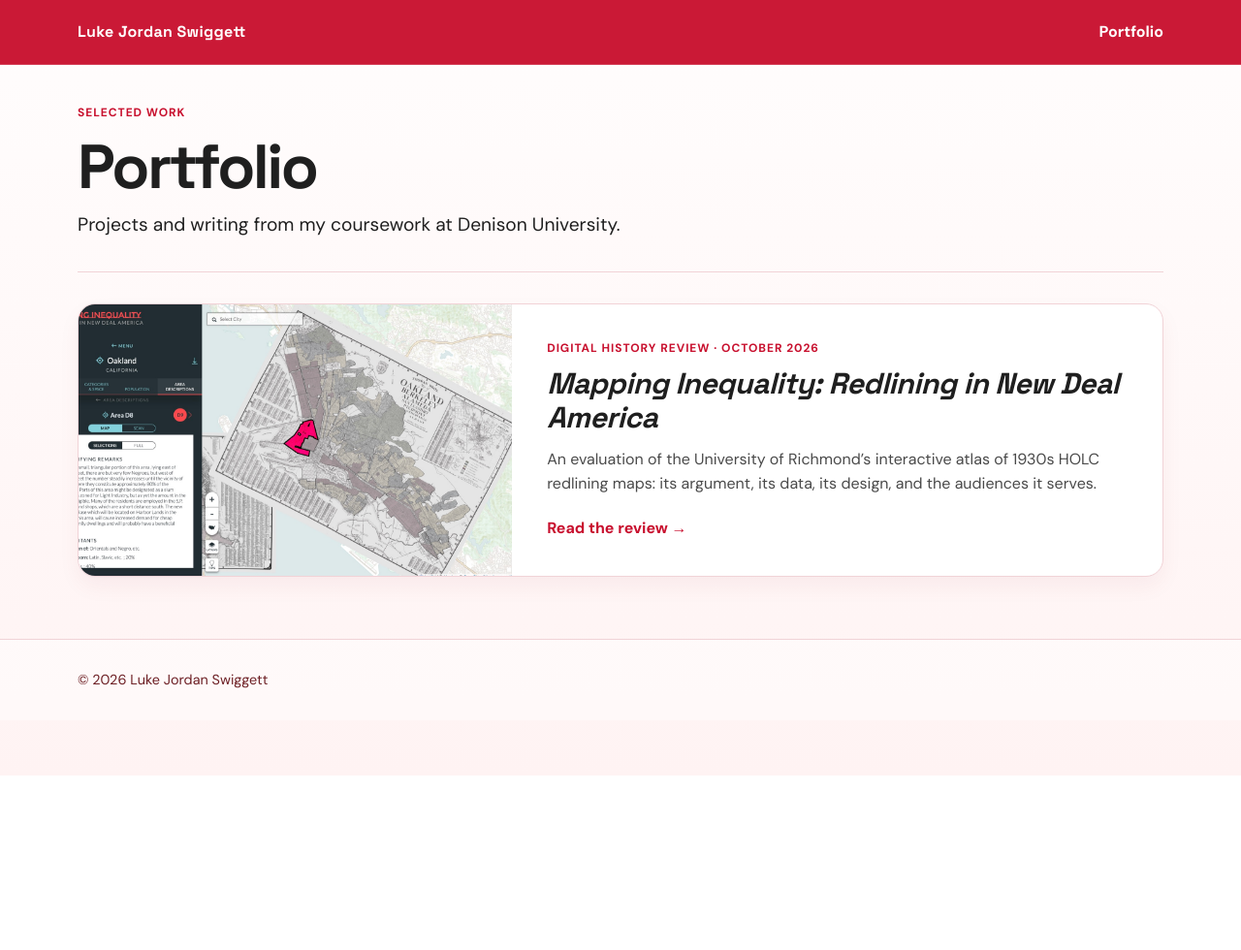
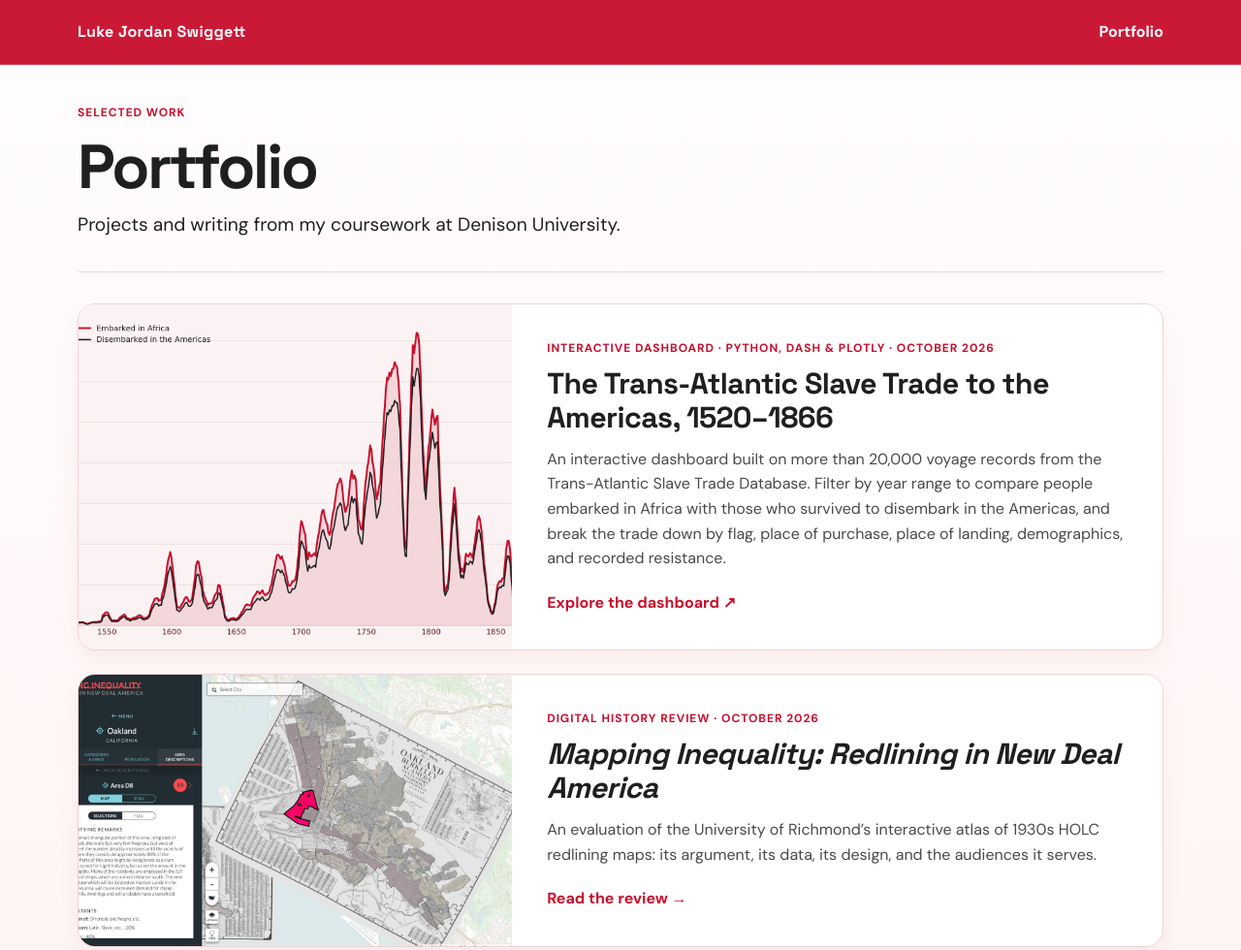
Before and after one commit to lswiggett/lswiggett.github.io, a plain HTML site: page portfolio.html in a window 1280 px wide. Shown: the top 980 px of the page at 97% size. Before the commit the page ends 800 px from the top, so only its background shows below. Drawn offline with Linux system fonts and the light colour scheme.

Commit message:
Python Dashboard
Slave trade

```diff
--- a/portfolio.html
+++ b/portfolio.html
@@ -23,6 +23,19 @@
 			<p class="lead">Projects and writing from my coursework at Denison University.</p>
 			<ul class="portfolio-list" aria-label="Class assignments">
 				<li>
+					<a class="project-card" href="https://slave-trade-voyages-analysis.onrender.com/" target="_blank" rel="noopener">
+						<div class="project-thumb">
+							<img src="assets/portfolio/slave-trade-dashboard.png" alt="" loading="lazy">
+						</div>
+						<div class="project-body">
+							<p class="project-meta">Interactive Dashboard · Python, Dash &amp; Plotly · October 2026</p>
+							<h2 class="project-title">The Trans-Atlantic Slave Trade to the Americas, 1520–1866</h2>
+							<p class="project-summary">An interactive dashboard built on more than 20,000 voyage records from the Trans-Atlantic Slave Trade Database. Filter by year range to compare people embarked in Africa with those who survived to disembark in the Americas, and break the trade down by flag, place of purchase, place of landing, demographics, and recorded resistance.</p>
+							<span class="project-cta">Explore the dashboard <span aria-hidden="true">↗</span></span>
+						</div>
+					</a>
+				</li>
+				<li>
 					<a class="project-card" href="reviews/mapping-inequality/index.html">
 						<div class="project-thumb">
 							<img src="reviews/mapping-inequality/images/figure2b.jpg" alt="" loading="lazy">
```
Also changed, not shown: assets/portfolio/slave-trade-dashboard.png (added).
